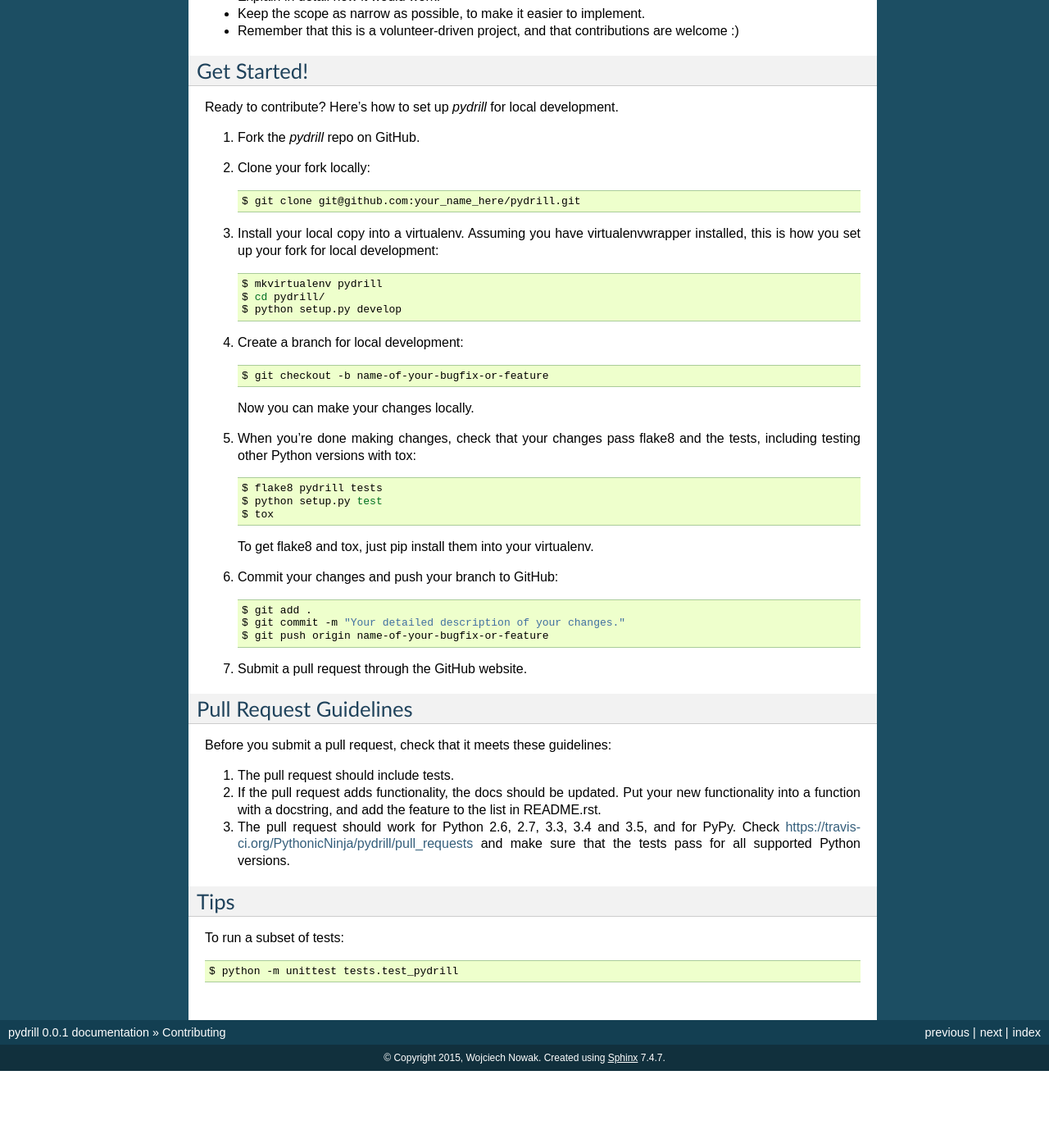
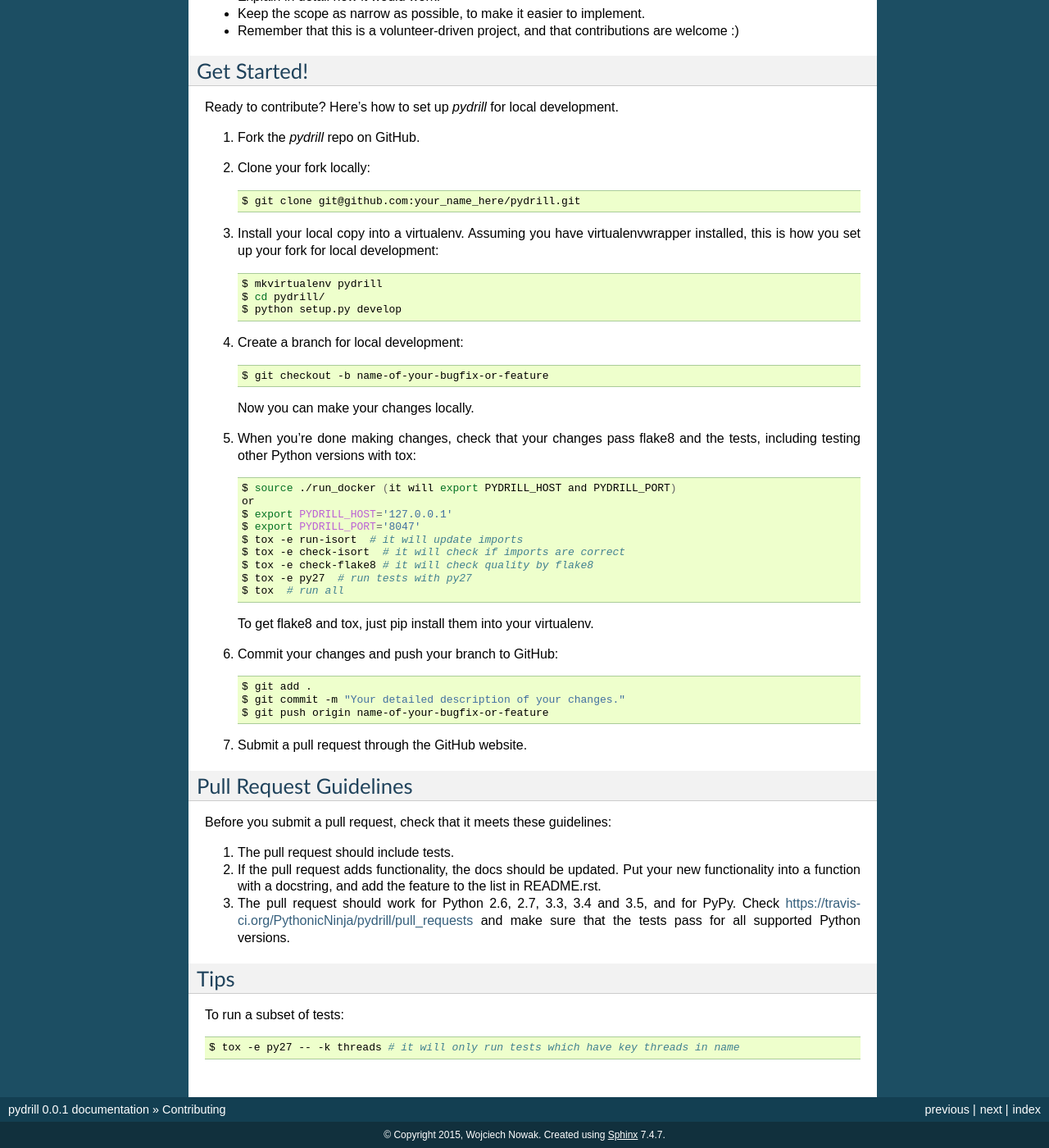
Before and after one commit to PythonicNinja/pydrill, a Sphinx documentation site: the page built from docs/contributing.rst, in a window 1280 px wide and 1400 px high, scrolled down 905 px. Shown: the whole window at 82% size. Built offline with Sphinx 7.4.7, drawn with Linux system fonts in a browser that asks for light colours; the version number is read from the project's files by our own code; before the commit the page ends 2211 px from its top, so only the background shows below that.

Commit message:
updated travis, bump_version, readme.rst

```diff
--- a/CONTRIBUTING.rst
+++ b/CONTRIBUTING.rst
@@ -78,9 +78,15 @@
 
 5. When you're done making changes, check that your changes pass flake8 and the tests, including testing other Python versions with tox::
 
-    $ flake8 pydrill tests
-    $ python setup.py test
-    $ tox
+    $ source ./run_docker (it will export PYDRILL_HOST and PYDRILL_PORT)
+    or
+    $ export PYDRILL_HOST='127.0.0.1'
+    $ export PYDRILL_PORT='8047'
+    $ tox -e run-isort  # it will update imports
+    $ tox -e check-isort  # it will check if imports are correct
+    $ tox -e check-flake8 # it will check quality by flake8
+    $ tox -e py27  # run tests with py27
+    $ tox  # run all
 
    To get flake8 and tox, just pip install them into your virtualenv.
 
@@ -110,4 +116,4 @@
 
 To run a subset of tests::
 
-    $ python -m unittest tests.test_pydrill
+    $ tox -e py27 -- -k threads # it will only run tests which have key threads in name
--- a/README.rst
+++ b/README.rst
@@ -55,4 +55,6 @@
 
 Supported api calls
 -------------------
-::
+.. autoclass:: pydrill.client.PyDrill
+    :members:
+    :undoc-members:
--- a/docs/conf.py
+++ b/docs/conf.py
@@ -20,7 +20,7 @@
 # directory, add these directories to sys.path here. If the directory is
 # relative to the documentation root, use os.path.abspath to make it
 # absolute, like shown here.
-#sys.path.insert(0, os.path.abspath('.'))
+sys.path.insert(0, os.path.abspath('.'))
 
 # Get the project root dir, which is the parent dir of this
 cwd = os.getcwd()
```
Also changed, not shown: .travis.yml.
